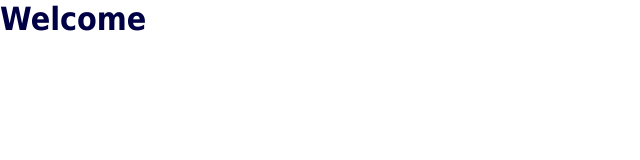
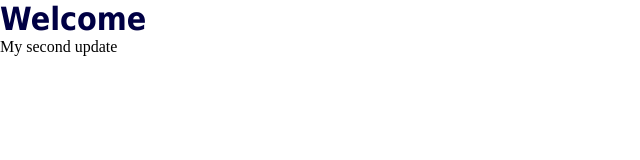
Before and after one commit to ibnluqman/firststegmax, a plain HTML site: page index.html in a window 1280 px wide. Shown: the whole page, without its empty margins (0-640 px from the left). Drawn offline with Linux system fonts and the light colour scheme.

Commit message:
added paragraph to index

```diff
--- a/index.html
+++ b/index.html
@@ -6,5 +6,6 @@
 	</head>
 	<body>
 		<h1>Welcome</h1>
+		<p>My second update</p>
 	</body>
 </html>
```
